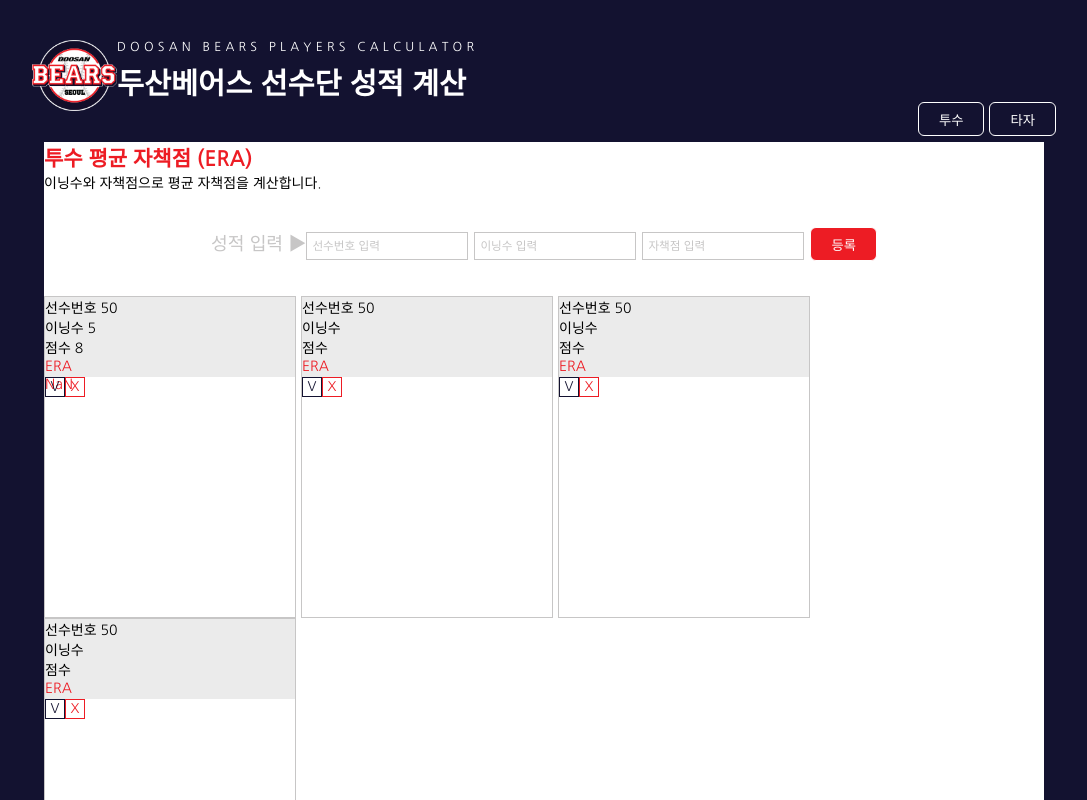
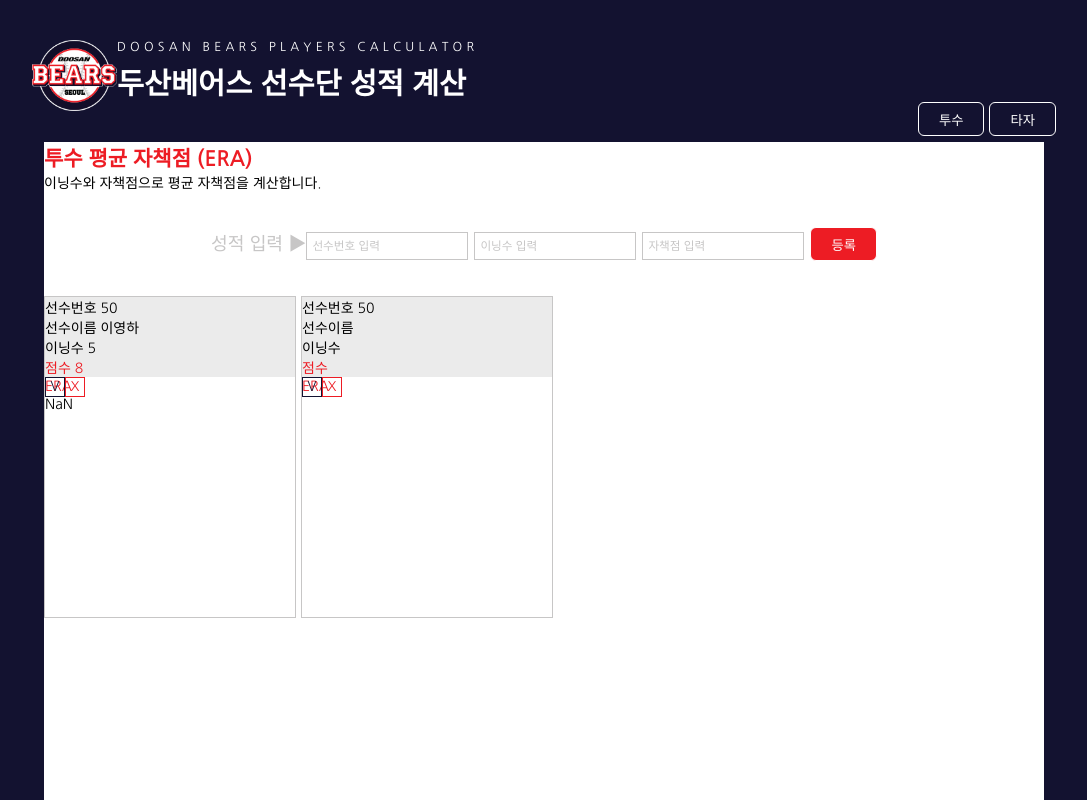
Before and after one commit to ydoni/doosanplayer, a React (Create React App) app: page / in a window 1280 px wide. Shown: the top 800 px of the page, without its empty margins (96-1183 px from the left). Built offline with nearby package versions, Linux system fonts and the light colour scheme.

Commit message:
[React] 선수별 성적 계산기 - 20200326

```diff
--- a/src/App.js
+++ b/src/App.js
@@ -7,18 +7,23 @@
 
 class App extends Component {
 
-  id=4;
+  id=2;
 
   state = {
+    playerlist : [
+    {id:0, playerNum:"50", playerName:"이영하", inning:5, score : 8,era:parseInt((this.score*9)/this.inning)},
+    {id:1, playerNum:"50", inning:"", score : ""},
+    ],
+  }
 
-    playerlist : [
-    {id:0, playerNum:"50", inning:"5", score : "8", era:(this.score*9)/this.inning},
-    {id:1, playerNum:"50", inning:"", score : ""},
-    {id:2, playerNum:"50", inning:"", score : ""},
-    {id:3, playerNum:"50", inning:"", score : ""},
-    ],
+  calcuEra = (id, data) => {
+    const {playerlist} = this.state;
 
-
+    this.setState({
+      playerlist : playerlist.map(
+        listp => id === listp.id ?
+        {era:((data.score*9)/data.inning).toFixed(2)} : listp)
+    });
   }
 
 
@@ -83,7 +88,7 @@
             <h2>투수 평균 자책점 (ERA)</h2>
             <p>이닝수와 자책점으로 평균 자책점을 계산합니다.</p>
             <PutScore grade={this.getScore} />
-            <List data = {playerlist} onRemove={this.removePlayer} onModify={this.modifyPlayer} />
+            <List data = {playerlist} calEra = {this.calcuEra} onRemove={this.removePlayer} onModify={this.modifyPlayer} />
           </div>
 
 
--- a/src/components/List.js
+++ b/src/components/List.js
@@ -7,10 +7,10 @@
 
 	render(){
 
-		const {data, onRemove, onModify} = this.props;
+		const {data, onRemove, onModify, calEra} = this.props;
 
 		const list_pitch = data.map (
-			listp => (<PitcherList key={listp.id} listp={listp} onRemove={onRemove} onModify={onModify} />)
+			listp => (<PitcherList key={listp.id} calEra={calEra} listp={listp} onRemove={onRemove} onModify={onModify} />)
 		);
 
 		// const list_hitter = data.map (
--- a/src/components/PitcherList.js
+++ b/src/components/PitcherList.js
@@ -5,10 +5,14 @@
 	state = {
 		editing : false,
 		playerNum : "",
+		playerName : "",
 		inning : "",
 		score : "",
-		era : ""
+		era :""
 	}
+
+
+
 
 	//삭제버튼
 	removePlayer = () => {
@@ -39,7 +43,7 @@
 		if (!prevState.editing && this.state.editing) {
 			//이전 editing 값은 false 이면서 동시에 현재 state값은 true일 때
 			this.setState({
-				playerNum : listp.playerNum, inning : listp.inning,
+				playerNum : listp.playerNum, playerName : listp.playerName, inning : listp.inning,
 				score : listp.score, era : listp.era
 			});
 		}
@@ -49,8 +53,11 @@
 			//이전 editing 값은 true 이면서 동시에 현재 state값은 false일 때
 
 			//onModify(파라미터1 , 파라미터2); 호출
-			onModify(listp.id , {playerNum : this.state.playerNum, inning : this.state.inning,
-				score : this.state.score, era : this.state.era })
+			onModify(listp.id , {playerNum : this.state.playerNum,
+				inning : this.state.inning,	score : this.state.score, era : this.state.era })
+			this.setState({
+				playerName : listp.playerName
+			}); //이름은 수정 안되도록
 		}
 	}
 
@@ -60,17 +67,17 @@
 
 		if (editing) {
 			return (
-				<div>
+				<div className="playerbox">
 					<div>
-						<input placeholder = "번호 수정" name = "playerNum"
+						선수 번호 수정 : <input placeholder = "번호 수정" name = "playerNum"
 							value = {this.state.playerNum} onChange = {this.onChangeValue}/>
 					</div>
 					<div>
-						<input placeholder = "이닝 수 재입력" name = "inning"
+						이닝 수 : <input placeholder = "이닝 수 재입력" name = "inning"
 							value = {this.state.inning} onChange = {this.onChangeValue}/>
 					</div>
 					<div>
-						<input placeholder = "자책점 재입력" name = "score"
+						자책점 : <input placeholder = "자책점 재입력" name = "score"
 							value = {this.state.score} onChange = {this.onChangeValue}/>
 					</div>
 					<button onClick={this.modifyPlayer}>수정</button>
@@ -81,7 +88,7 @@
 
 
 
-		const {playerNum, inning, score, era} = this.props.listp;
+		const {playerNum, playerName, inning, score, era} = this.props.listp;
 
 		// const list_pitch = data.map (
 		// 	info => (<)
@@ -91,6 +98,7 @@
 			<div className="playerbox">
 				<ul className="pitcherInfo">
 					<li>선수번호 {playerNum}</li>
+					<li>선수이름 {playerName}</li>
 					<li>이닝수 {inning}</li>
 					<li>점수 {score}</li>
 					<li>ERA</li>
```
